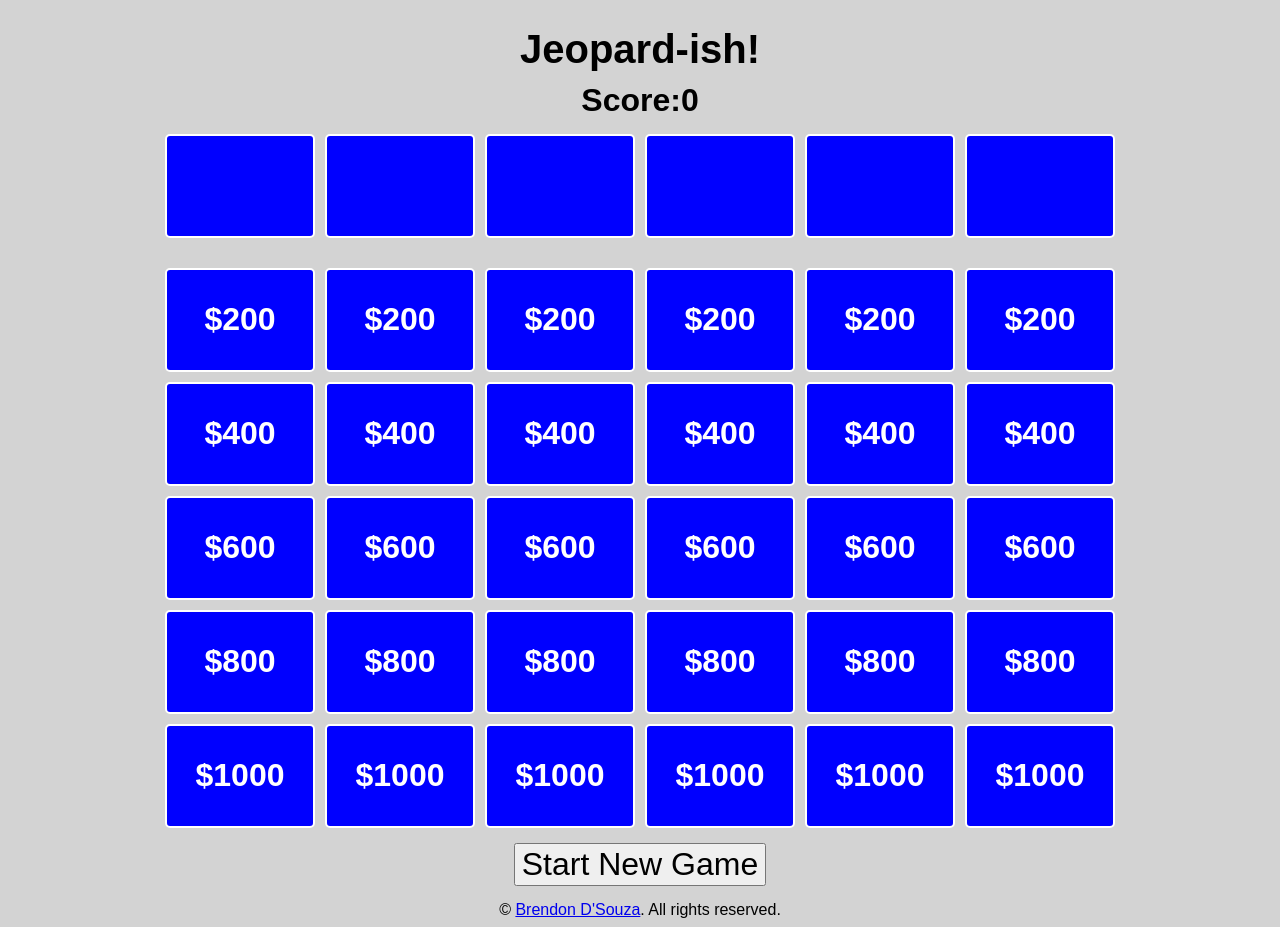
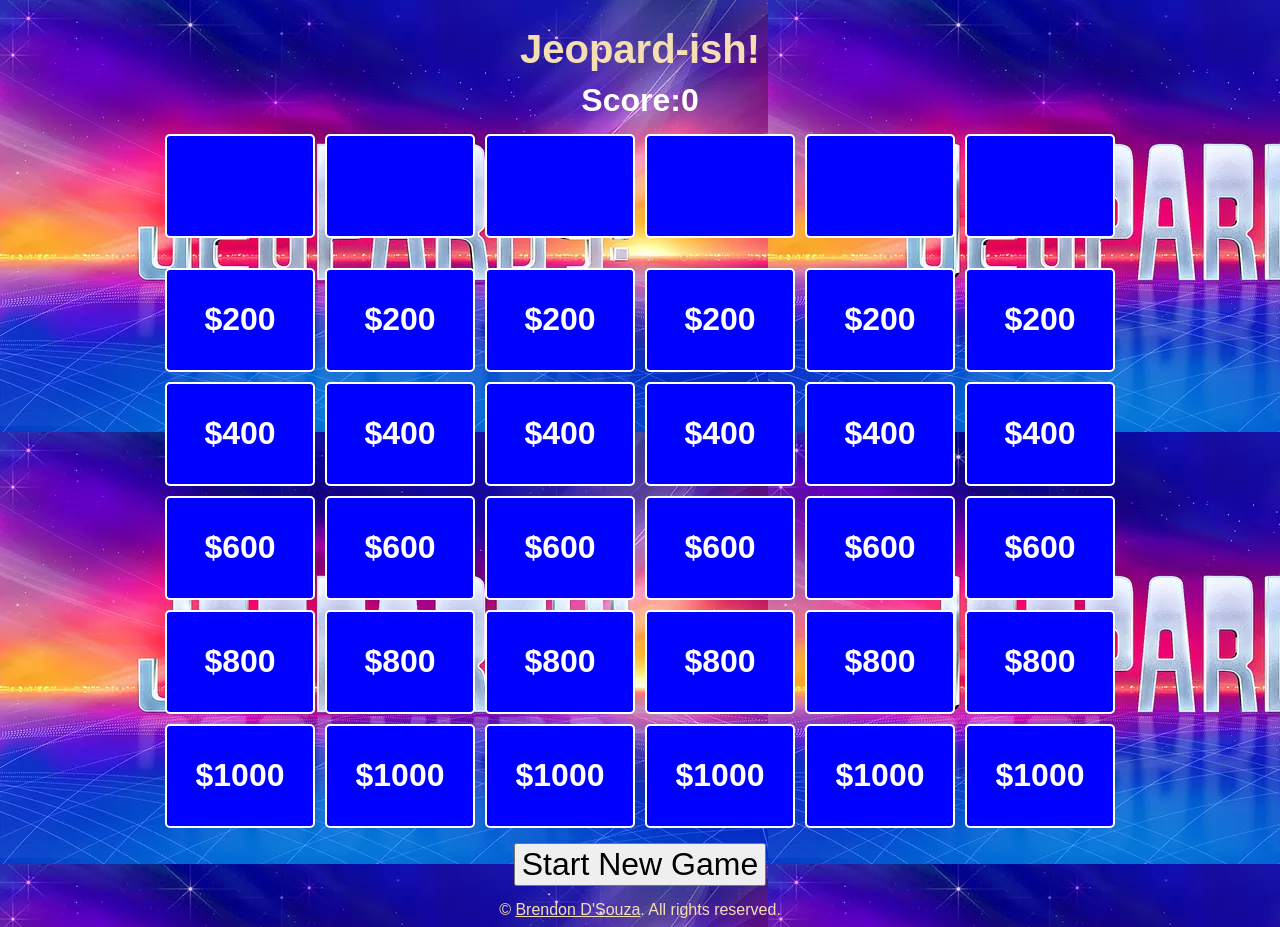
Before and after one commit to brendondsouza/Jeopardy-Game, a plain HTML site: page index.html in a window 1280 px wide. Drawn offline with Linux system fonts and the light colour scheme.

Commit message:
added assets and background image

```diff
--- a/style.css
+++ b/style.css
@@ -8,6 +8,7 @@ body {
 h1 {
   font-size: 2.5rem;
   margin-bottom: 10px;
+  color: wheat;
 }
 
 button {
@@ -18,6 +19,7 @@ button {
 span {
   font-size: 2rem;
   font-weight: bold;
+  color: white;
 }
 
 #game-container {
@@ -70,3 +72,11 @@ span {
 li{
   list-style: none;
 }
+
+body{
+  background-image: url('assets/jeopardy.webp');
+}
+
+a,li{
+  color: wheat;
+}
```
Also changed, not shown: assets/jeopardy.webp (added).
